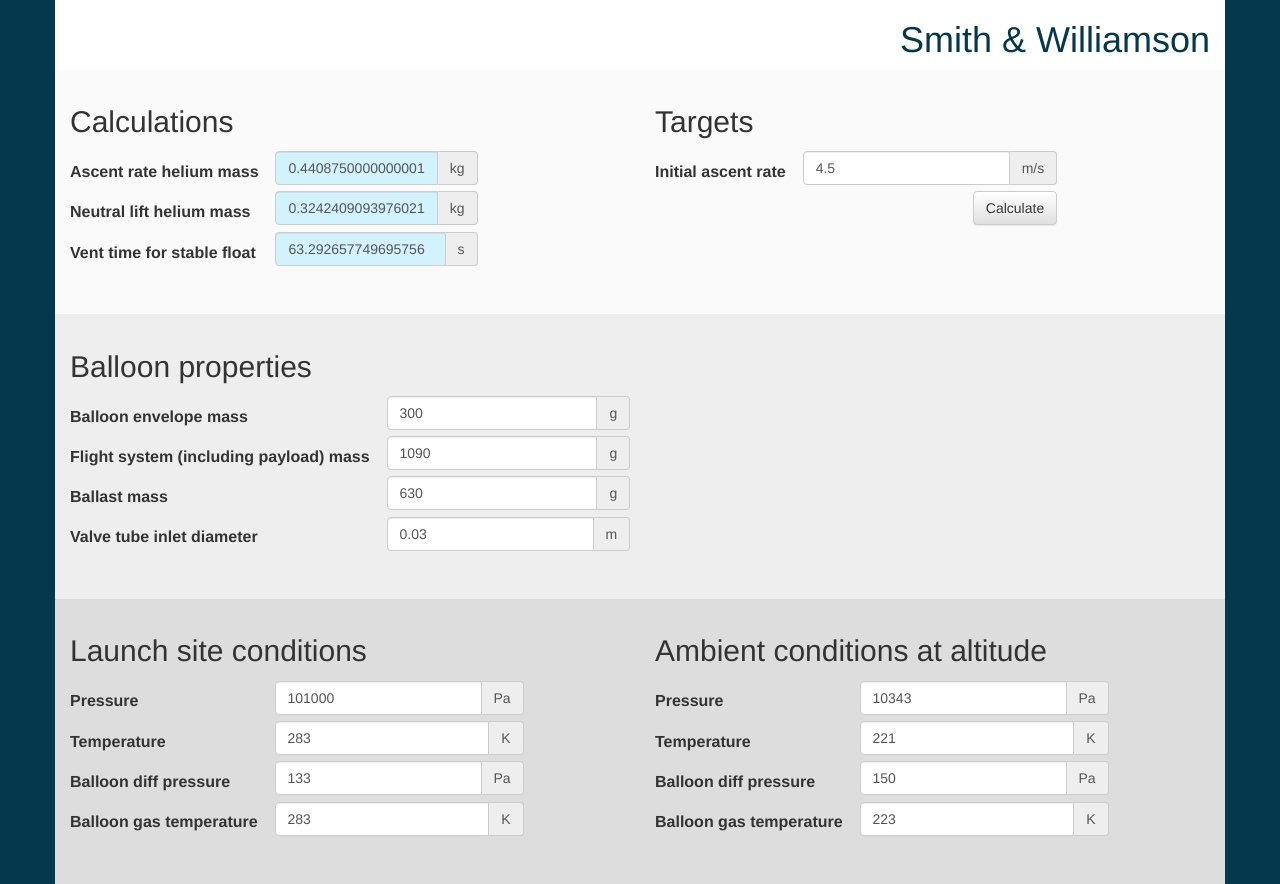
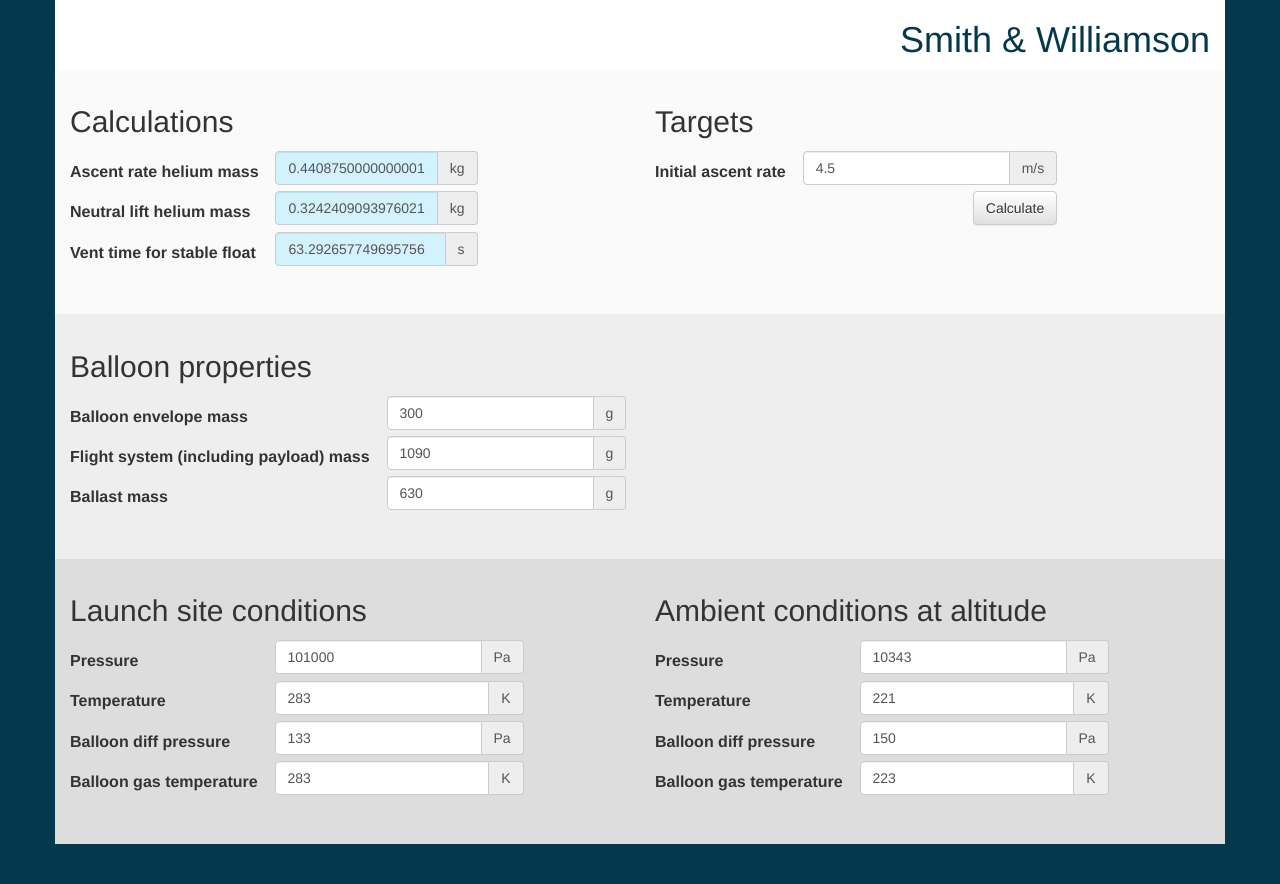
Before and after one commit to Jed-SWSDT/boomerang-calculator, a plain HTML site: page calculator/index.html in a window 1280 px wide. After the commit the page ends 844 px from the top, so only its background shows below. Drawn offline with Linux system fonts and the light colour scheme.

Commit message:
Hide the valve-size field, for now
We really would rather the valve input
be in an 'advanced' tab or somewhere
else, along with the ballon drag
coefficient.

```diff
--- a/calculator/index.html
+++ b/calculator/index.html
@@ -217,7 +217,7 @@
                             </div>
                         </td>
                     </tr>
-                    <tr>
+<!--                     <tr>
                         <th><label for="valveDiameter">Valve tube inlet diameter</label></th>
                         <td>
                             <div class="input-group">
@@ -227,7 +227,7 @@
                             </div>
                         </td>
                     </tr>
-                </table>
+ -->                </table>
             </div>
         </div>
 
```
